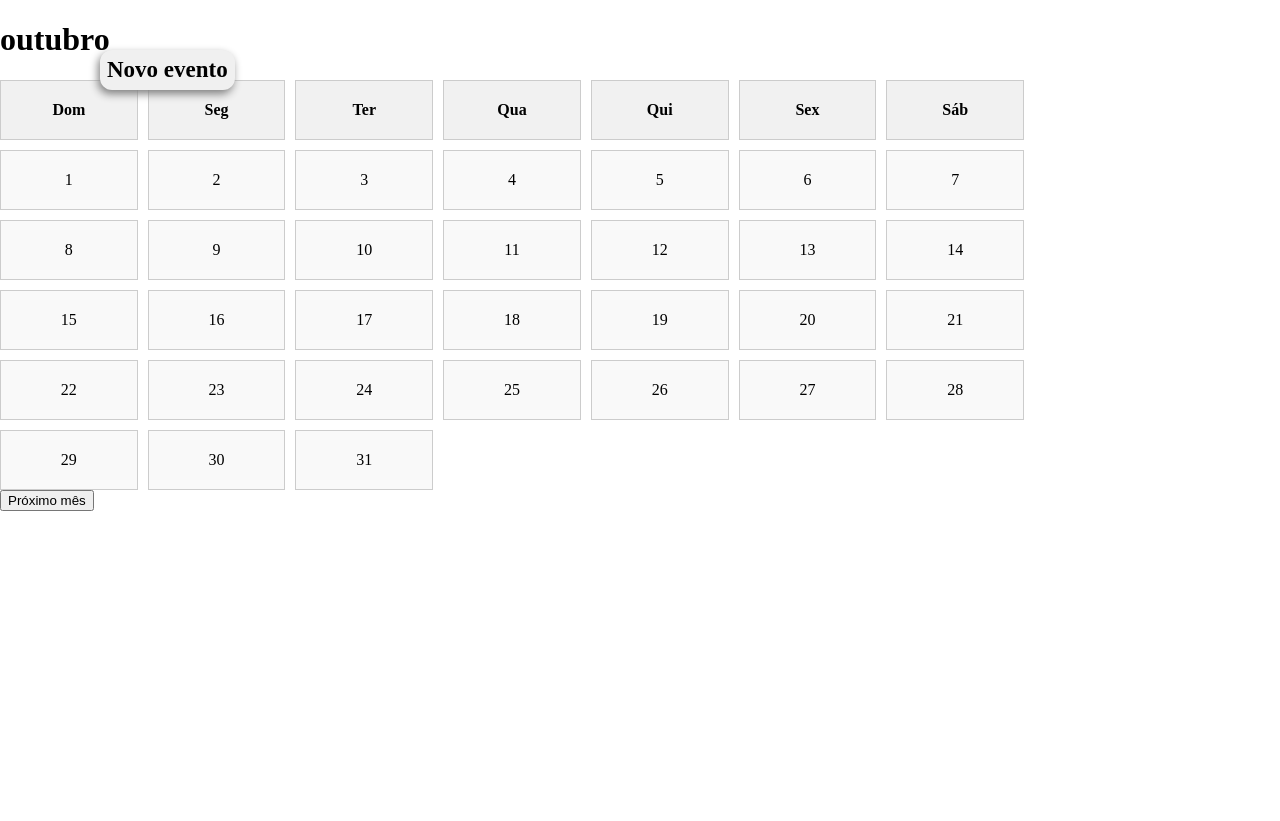
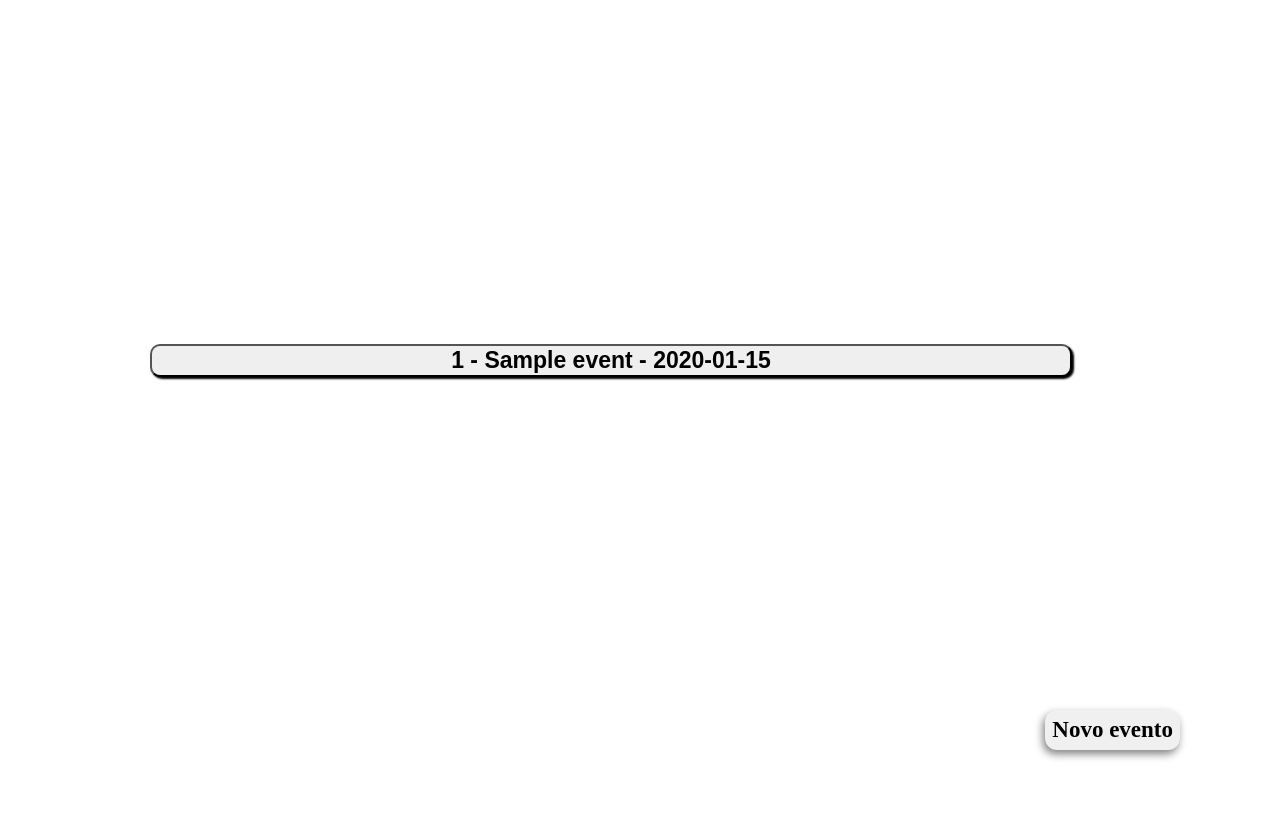
Before and after one commit to raonych/AppWeb, a PHP site: page / in a window 1280 px wide. After the commit the page ends 759 px from the top, so only its background shows below. Run offline with PHP 8.4, Linux system fonts and the light colour scheme; tables that the repository leaves empty hold one stand-in row (values such as "Sample post").

Commit message:
função de remoção de evento e testando estilizações

```diff
--- a/controller/listEvents.php
+++ b/controller/listEvents.php
@@ -4,12 +4,16 @@ $res = mysqli_query($con, "select * from event");
 
 if (mysqli_num_rows($res) > 0) {
     while($event = mysqli_fetch_array($res)){
-        echo '<form action="controller/displayEvent.php" method="post" >';
+
         $id = $event['eventId'];
-        echo "<button type='submit'>", $id, " - ", $event['eventName'], " - ", $event['eventDate'], " - ", $event['eventInit'], " - ", $event['eventEnd'], " - ", $event['eventDesc'], " - ", $event['eventRes'];
+        echo "<button id='$id' onclick='myFunction(event)'>", $id, " - ", $event['eventName'], " - ", $event['eventDate'];
         echo "</button>";
-        echo "<input type='hidden' name='event' value='$id'>";
-        echo '</form>';
+        echo "<div id='form$id' class='formDiv'>";
+        echo "<input type='hidden' id='event' name='event' value='$id'>";
+        echo $event['eventId']," ", $event['eventName']," ",$event['eventDate']," ",$event['eventInit']," ",$event['eventEnd']," ",$event['eventDesc']," ",$event['eventRes'];
+        include "./includes/updateLink.php";
+        include "./includes/deleteLink.php";
+        echo '</div>';
     }
 } else {
     echo '<h3>Nenhum evento cadastrado</h3>';
--- a/db/events.sql
+++ b/db/events.sql
@@ -3,7 +3,7 @@ create database events;
 use events;
 
 create table event(
-    eventId int(100) primary key,
+    eventId int(100) auto_increment primary key,
     eventName varchar(255) not null,
     eventDate date not null,
     eventInit time,
--- /dev/null
+++ b/includes/deleteLink.php
@@ -0,0 +1,14 @@
+<?php
+if(isset($_POST['event'])){
+    $id = $_POST['event'];
+}
+
+
+    echo "<form action='./controller/eventDelete.php' method='post'>";
+    echo "<input type='hidden' name='event' value='$id'>";
+        echo '<button type="submit"><svg xmlns="http://www.w3.org/2000/svg" width="16" height="16" fill="currentColor" class="bi bi-trash" viewBox="0 0 16 16">
+  <path d="M5.5 5.5A.5.5 0 0 1 6 6v6a.5.5 0 0 1-1 0V6a.5.5 0 0 1 .5-.5m2.5 0a.5.5 0 0 1 .5.5v6a.5.5 0 0 1-1 0V6a.5.5 0 0 1 .5-.5m3 .5a.5.5 0 0 0-1 0v6a.5.5 0 0 0 1 0z"/>
+  <path d="M14.5 3a1 1 0 0 1-1 1H13v9a2 2 0 0 1-2 2H5a2 2 0 0 1-2-2V4h-.5a1 1 0 0 1-1-1V2a1 1 0 0 1 1-1H6a1 1 0 0 1 1-1h2a1 1 0 0 1 1 1h3.5a1 1 0 0 1 1 1zM4.118 4 4 4.059V13a1 1 0 0 0 1 1h6a1 1 0 0 0 1-1V4.059L11.882 4zM2.5 3h11V2h-11z"/>
+</svg></button>';
+    echo "</form>";
+?>
--- a/includes/updateLink.php
+++ b/includes/updateLink.php
@@ -4,11 +4,11 @@ if(isset($_POST['event'])){
 }
 
 
-    echo "<form action='../view/updateEvent.php' method='post'>";
+    echo "<form action='./view/updateEvent.php' method='post'>";
     echo "<input type='hidden' name='event' value='$id'>";
         echo '<button type="submit"><svg xmlns="http://www.w3.org/2000/svg" width="16" height="16" fill="currentColor" class="bi bi-pencil-square" viewBox="0 0 16 16">
   <path d="M15.502 1.94a.5.5 0 0 1 0 .706L14.459 3.69l-2-2L13.502.646a.5.5 0 0 1 .707 0l1.293 1.293zm-1.75 2.456-2-2L4.939 9.21a.5.5 0 0 0-.121.196l-.805 2.414a.25.25 0 0 0 .316.316l2.414-.805a.5.5 0 0 0 .196-.12l6.813-6.814z"/>
   <path fill-rule="evenodd" d="M1 13.5A1.5 1.5 0 0 0 2.5 15h11a1.5 1.5 0 0 0 1.5-1.5v-6a.5.5 0 0 0-1 0v6a.5.5 0 0 1-.5.5h-11a.5.5 0 0 1-.5-.5v-11a.5.5 0 0 1 .5-.5H9a.5.5 0 0 0 0-1H2.5A1.5 1.5 0 0 0 1 2.5z"/>
 </svg></button>';
-    echo "</a>";
+    echo "</form>";
 ?>
--- a/index.php
+++ b/index.php
@@ -11,13 +11,11 @@
 <body>
 <h1 id="monthHeader" class="monthHeader"></h1>
 <div class="calendar" id="calendar"></div>
-<button onclick="nextMonth()">Próximo mês</button>
-<div id="event-box" class="event-box">
+ <div id="event-box" class="event-box">
 <?php
 require "controller/listEvents.php";
 ?>
 </div>
-
 <script src="static/js/main.js"></script>
 </body>
 </html>
--- a/static/css/style.css
+++ b/static/css/style.css
@@ -1,11 +1,14 @@
 body{
-    width: 100vw;
-    height:100vh;
+    display: flex;
+    justify-content: center;
+    align-items: center;
+    width: 90vw;
+    height:90vh;
     margin: 0;
 }
 .event-box{
 
-   display: none;
+   width: 80%;
 
 }
 .event-box button{
@@ -24,8 +27,8 @@ body{
 }
 .event-new{
     position: absolute;
-    top: 50px;
-    left: 100px;
+    bottom: 50px;
+    right: 100px;
     text-decoration: none;
     color: black;
     font-weight: bold;
@@ -39,6 +42,14 @@ body{
 .event-new:hover{
     box-shadow: -2px 6px 9px gray;
     padding: 8px;
-    top: 49px;
-    left: 99px;
 }
+.formDiv{
+    display: none;
+  position: absolute;
+  background-color: #f1f1f1;
+  min-width: 320px;
+  box-shadow: 0px 8px 16px 0px rgba(0,0,0,0.2);
+  z-index: 1;
+}
+
+.show {display:block;}
--- a/static/js/main.js
+++ b/static/js/main.js
@@ -1,40 +1,4 @@
-function generateCalendar(daysInMonth) {
-    const calendar = document.getElementById('calendar');
-
-
-    const daysOfWeek = ['Dom', 'Seg', 'Ter', 'Qua', 'Qui', 'Sex', 'Sáb'];
-
- daysOfWeek.forEach(day => {
-        const dayHeader = document.createElement('div');
-        dayHeader.classList.add('day', 'day-header');
-        dayHeader.textContent = day;
-        calendar.appendChild(dayHeader);
-    });
-
-
-    for (let day = 1; day <= daysInMonth; day++) {
-        const dayElement = document.createElement('div');
-        dayElement.classList.add('day');
-        dayElement.textContent = day;
-        calendar.appendChild(dayElement);
-    }
-}
-
-meses = ["janeiro", "fevereiro", "março", "abril", "maio", "junho",
-    "julho", "agosto", "setembro", "outubro", "novembro", "dezembro"];
-
-const currentDate = new Date();
-const currentMonth = currentDate.getMonth();
-const currentYear = currentDate.getFullYear();
-const daysInMonth = new Date(currentYear, currentMonth + 1, 0).getDate();
-const daysInNextMonth = new Date(currentYear, currentMonth + 2, 0).getDate();
-generateCalendar(daysInMonth);
-
-
-
-for (let i = 0; i < meses.length; i++){
-    if (currentMonth == i){
-        monthName = meses[i];
-       document.getElementById('monthHeader').innerHTML = (monthName)
-    }
-}
+function myFunction(event) {
+    const buttonId = event.target.id;
+    document.getElementById("form"+buttonId).classList.toggle("show");
+  }
--- a/view/updateEvent.php
+++ b/view/updateEvent.php
@@ -6,8 +6,8 @@ $event = mysqli_fetch_array($res);
 
 echo '<form action="../controller/eventUpdate.php"method="post"> ';
 echo '<input type="text" name="eventName" value="',$event['eventName'] ,'"></input>';
-echo '<input type="text" name="eventDate" value="',$event['eventDate'] ,'"></input>';
-echo '<input type="text" name="eventInit" value="',$event['eventInit'] ,'"></input>';
+echo '<input type="date" name="eventDate" value="',$event['eventDate'] ,'"></input>';
+echo '<input type="time" name="eventInit" value="',$event['eventInit'] ,'"></input>';
 echo "<input type='hidden' name='event' value='$id'>";
 
 echo '<button type="submit">Salvar alterações</button>';
```
Also changed, not shown: controller/eventDelete.php (added, +22 -0 lines), static/js/calendar.js (added, +40 -0 lines), includes/homeLink.php (added).
